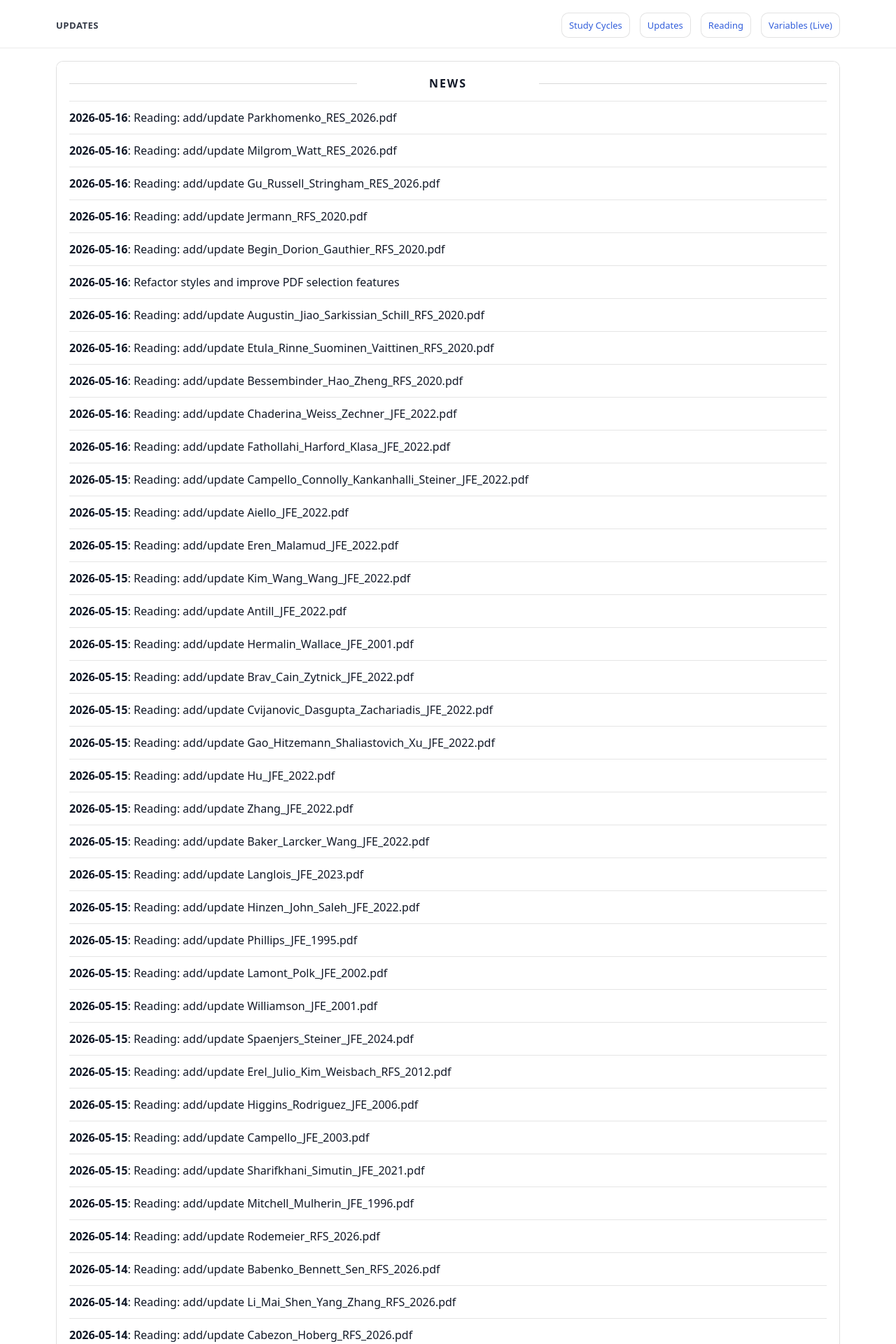
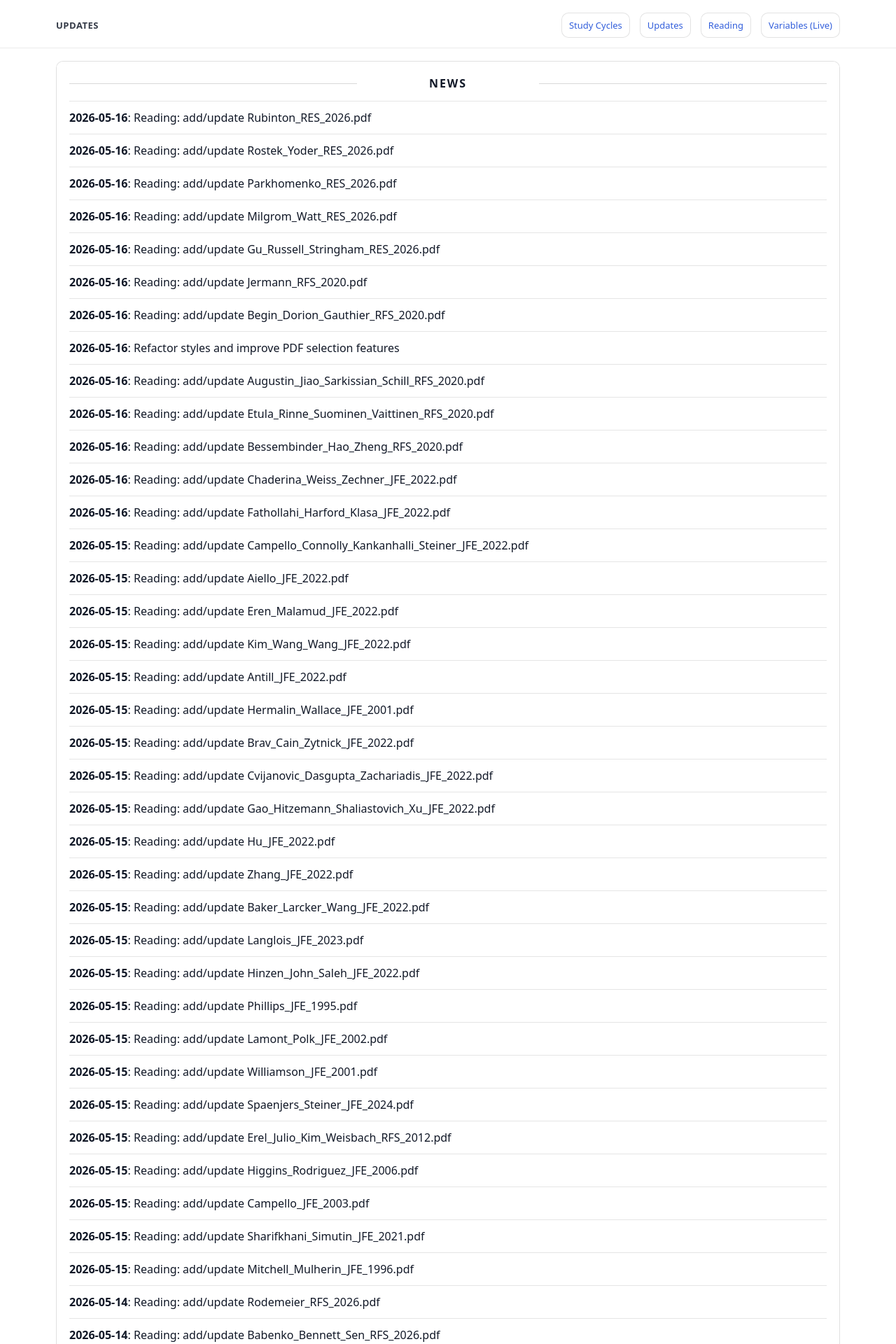
Before and after one commit to yaxinzn/study-archive, a Jekyll site: the page built from updates/index.md, in a window 1280 px wide. Shown: the top 1920 px of the page at 70% size. Built offline with Jekyll 4.4.1, drawn with Linux system fonts in a browser that asks for light colours; some of the changed text lies outside the part shown.

Commit message:
chore: update NEWS feed

```diff
--- a/_data/news.yml
+++ b/_data/news.yml
@@ -1,4 +1,10 @@
 # Auto-generated update history (sorted newest -> oldest). Do not edit manually.
+- ts: "1778925516"
+  date: "2026-05-16"
+  title: "Reading: add/update Rubinton_RES_2026.pdf"
+- ts: "1778925483"
+  date: "2026-05-16"
+  title: "Reading: add/update Rostek_Yoder_RES_2026.pdf"
 - ts: "1778925373"
   date: "2026-05-16"
   title: "Reading: add/update Parkhomenko_RES_2026.pdf"
```
